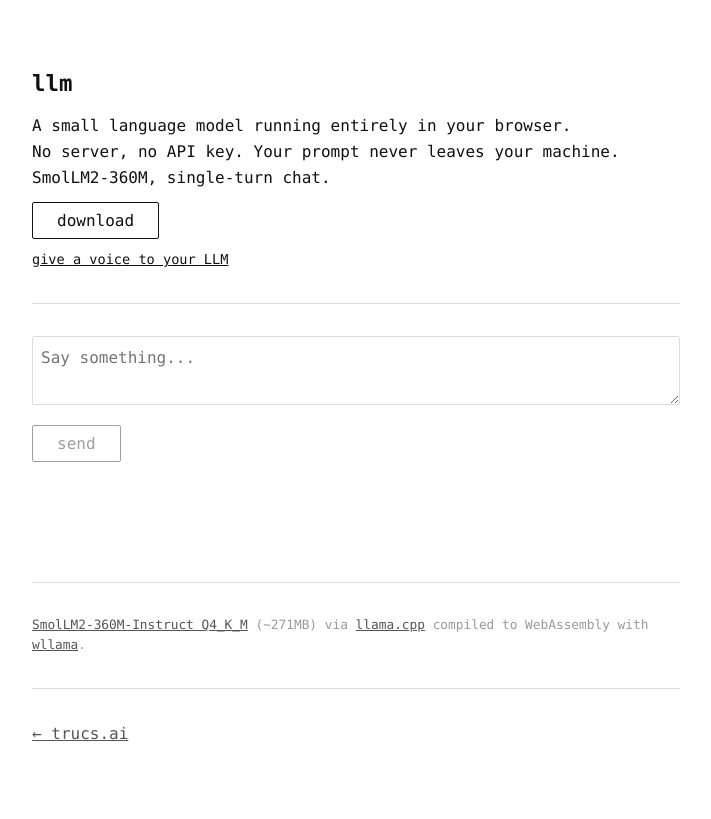
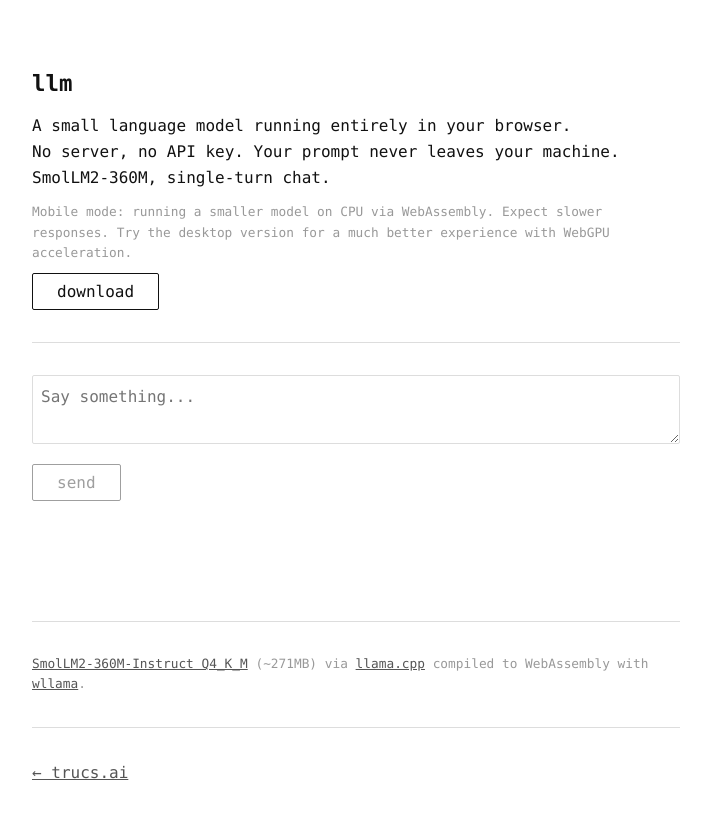
Before and after one commit to idle-intelligence/trucs.ai, a Jekyll site: the page llm/index.html, which Jekyll copies as it is, in a window 1280 px wide. Shown: the top 819 px of the page, without its empty margins (284-995 px from the left). Built offline with Jekyll 4.4.1, drawn with Linux system fonts in a browser that asks for light colours.

Commit message:
LLM mobile: hide voice link, add performance warning
Co-Authored-By: Claude Opus 4.6 <noreply@anthropic.com>

```diff
--- a/llm/index.html
+++ b/llm/index.html
@@ -96,6 +96,7 @@
       No server, no API key. Your prompt never leaves your machine.<br>
       <span id="model-name">SmolLM2-1.7B</span>, single-turn chat.
     </p>
+    <p id="mobile-warning" class="panel-desc" hidden>Mobile mode: running a smaller model on CPU via WebAssembly. Expect slower responses. Try the desktop version for a much better experience with WebGPU acceleration.</p>
 
     <div id="model-status">
       <button id="load-btn">download</button>
@@ -215,6 +216,8 @@
       descFull.hidden = true;
       descMobile.hidden = false;
       document.getElementById('model-name').textContent = 'SmolLM2-360M';
+      document.getElementById('mobile-warning').hidden = false;
+      document.getElementById('voice-link').hidden = true;
     }
 
     // ── Voice helper ──
```
